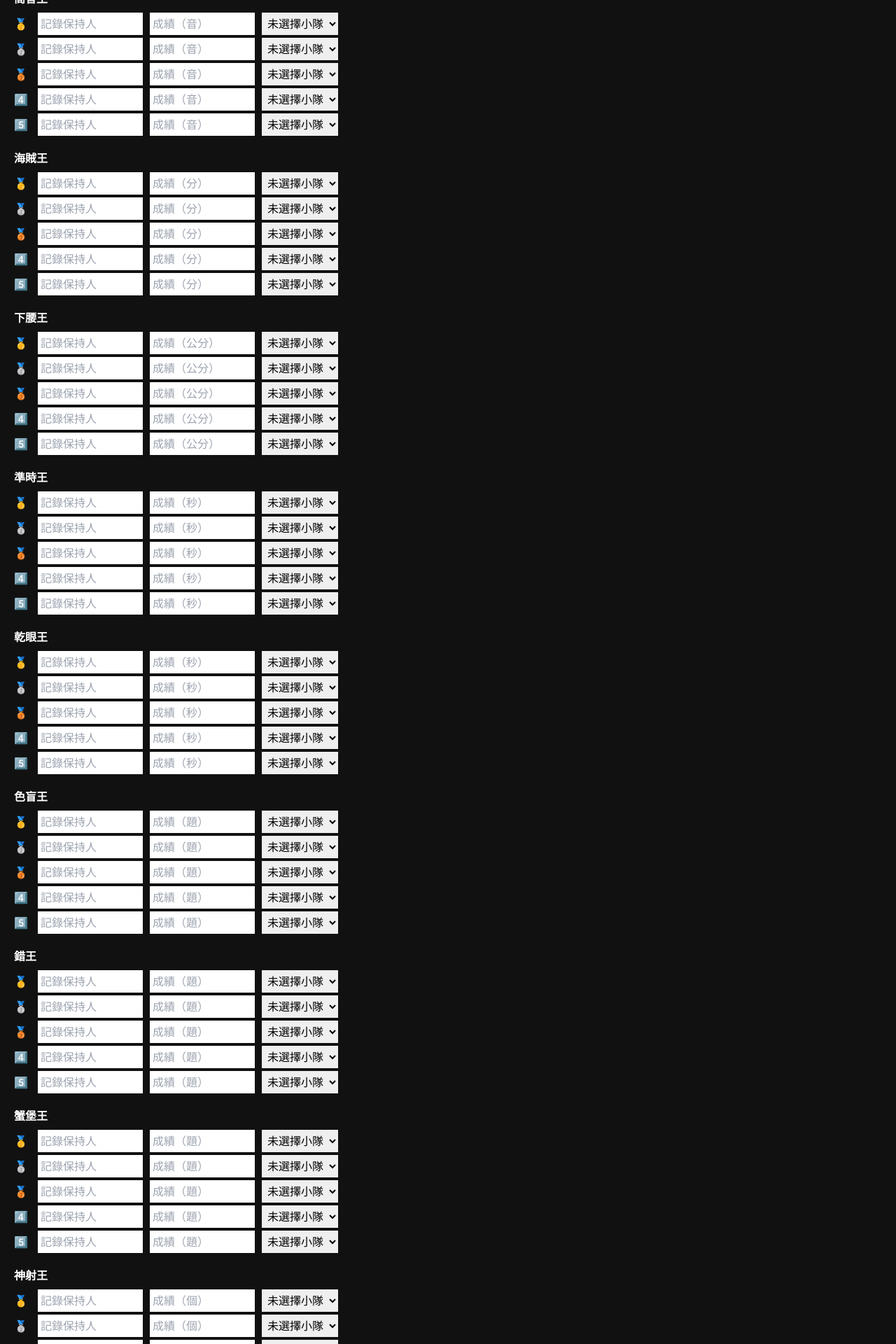
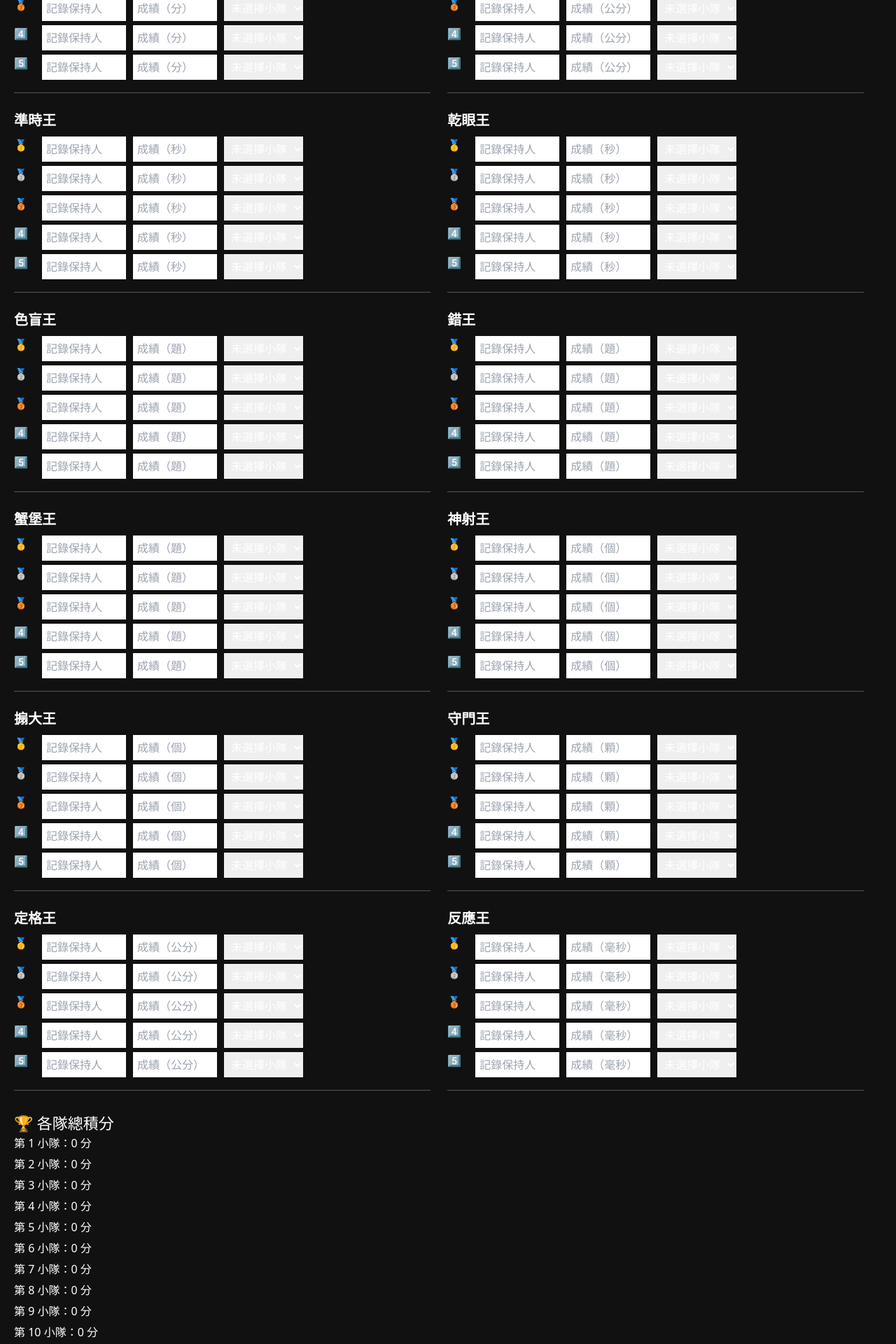
Before and after one commit to shuting72/who-is-yu-gi-oh, a Next.js app: page / in a window 1280 px wide. Shown: the part 780-2700 px from the top of the page at 70% size. Built offline with nearby package versions, Linux system fonts and the light colour scheme.

Commit message:
更新控場版面與輪播樣式、加入總積分統計、修正圖示與顏色

```diff
--- a/pages/display.js
+++ b/pages/display.js
@@ -15,25 +15,13 @@ const icons = [
   "🪭", "🥅", "🤖", "⚡"
 ];
 
-const teamColors = [
-  "#ff0000", "#ff7f00", "#ffff00", "#00ff00", "#007f00",
-  "#00ccff", "#0000ff", "#8000ff", "#ff66cc", "#a0522d"
-];
-
 const Display = () => {
   const [pageIndex, setPageIndex] = useState(0);
   const [data, setData] = useState({});
 
   useEffect(() => {
-    const fetchData = () => {
-      const stored = localStorage.getItem("scoreboard");
-      if (stored) {
-        setData(JSON.parse(stored));
-      }
-    };
-    fetchData();
-    const intervalId = setInterval(fetchData, 1000);
-    return () => clearInterval(intervalId);
+    const saved = localStorage.getItem("scoreboard");
+    if (saved) setData(JSON.parse(saved));
   }, []);
 
   useEffect(() => {
@@ -47,14 +35,13 @@ const Display = () => {
     return (
       <div className={styles.grid}>
         {stages.map((stage, index) => {
-          const record = data[stage]?.[0] || { name: "--", score: "--", team: "" };
-          const teamIndex = parseInt(record.team) - 1;
-          const bgColor = teamColors[teamIndex] || "white";
+          const score = data[stage]?.[0] || { name: "--", score: "--" };
+          const teamColor = getColorByTeam(data[stage]?.[0]?.team);
           return (
-            <div key={stage} className={styles.card} style={{ backgroundColor: bgColor }}>
+            <div key={stage} className={styles.card} style={{ backgroundColor: teamColor }}>
               <div className={styles.stageTitle}>{icons[index]} {stage}</div>
-              <div className={styles.score}>成績：{record.score}</div>
-              <div className={styles.champion}>👑 {record.name}</div>
+              <div className={styles.score}>成績：{score.score}</div>
+              <div className={styles.champion}>👑 {score.name}</div>
             </div>
           );
         })}
@@ -68,12 +55,14 @@ const Display = () => {
   const renderBlock = (index) => {
     const stage = stages[index];
     const records = data[stage] || [];
+    const unit = records.unit || getUnit(stage);
+
     return (
       <div key={stage} className={styles.block}>
         <div className={styles.stage}>{icons[index]} {stage}</div>
         {records.slice(0, 5).map((item, i) => (
           <div key={i} className={styles.entry}>
-            {["🥇", "🥈", "🥉", "4️⃣", "5️⃣"][i]} {item.name} - {item.score}{item.unit || ""}
+            {["🥇", "🥈", "🥉", "4️⃣", "5️⃣"][i]} {item.name} - {item.score}{unit}
           </div>
         ))}
       </div>
@@ -88,4 +77,22 @@ const Display = () => {
   );
 };
 
+const getUnit = (name) => {
+  const map = {
+    "USB王": "次", "跳高王": "公分", "擲筊王": "次", "高音王": "音",
+    "海賊王": "分", "下腰王": "公分", "準時王": "秒", "乾眼王": "秒",
+    "色盲王": "題", "錯王": "題", "蟹堡王": "題", "神射王": "個",
+    "搧大王": "個", "守門王": "顆", "定格王": "公分", "反應王": "毫秒"
+  };
+  return map[name] || "";
+};
+
+const getColorByTeam = (team) => {
+  const colors = [
+    "red", "orange", "yellow", "lime", "#006400", // 深綠
+    "#00ccff", "#0000cc", "purple", "deeppink", "brown"
+  ];
+  return colors[parseInt(team) - 1] || "white";
+};
+
 export default Display;
--- a/pages/index.js
+++ b/pages/index.js
@@ -20,59 +20,72 @@ const defaultRecords = [
 ];
 
 export default function Control() {
-  const [records, setRecords] = useState({});
+  const [records, setRecords] = useState([]);
+  const [teamScores, setTeamScores] = useState(Array(10).fill(0));
 
   useEffect(() => {
-    const stored = localStorage.getItem("scoreboard");
+    const stored = localStorage.getItem("records");
     if (stored) {
       setRecords(JSON.parse(stored));
     } else {
-      const initial = {};
-      defaultRecords.forEach(d => {
-        initial[d.name] = Array.from({ length: 5 }, () => ({
-          name: "",
-          score: "",
-          team: "",
-          unit: d.unit
-        }));
-      });
-      setRecords(initial);
+      setRecords(
+        defaultRecords.map((d) => ({
+          ...d,
+          holders: Array(5).fill({ name: "", score: "", team: "" }),
+        }))
+      );
     }
   }, []);
 
-  const update = (stage, index, field, value) => {
-    const updated = { ...records };
-    updated[stage][index][field] = value;
+  useEffect(() => {
+    const scores = Array(10).fill(0);
+    records.forEach((rec) => {
+      rec.holders?.forEach((h, i) => {
+        if (h.team) {
+          scores[parseInt(h.team) - 1] += 5 - i;
+        }
+      });
+    });
+    setTeamScores(scores);
+  }, [records]);
+
+  const update = (stageIndex, rankIndex, field, value) => {
+    const updated = [...records];
+    updated[stageIndex].holders[rankIndex] = {
+      ...updated[stageIndex].holders[rankIndex],
+      [field]: value,
+    };
     setRecords(updated);
-    localStorage.setItem("scoreboard", JSON.stringify(updated));
+    localStorage.setItem("records", JSON.stringify(updated));
     localStorage.setItem("broadcast", Date.now());
   };
 
   return (
     <div style={{ background: "#111", color: "#fff", minHeight: "100vh", padding: "20px" }}>
       <h2 style={{ fontSize: "28px", marginBottom: "20px" }}>控場介面</h2>
-      {defaultRecords.map((record) => (
-        <div key={record.name} style={{ marginBottom: "20px" }}>
-          <div style={{ fontWeight: "bold", marginBottom: "8px" }}>{record.name}</div>
-          {records[record.name]?.map((item, i) => (
-            <div key={i} style={{ display: "flex", alignItems: "center", gap: "10px", marginBottom: "4px" }}>
-              <span style={{ width: "24px" }}>{["🥇","🥈","🥉","4️⃣","5️⃣"][i]}</span>
+      <div style={{ display: "flex", flexWrap: "wrap", gap: "24px" }}>
+        {records.map((rec, i) => (
+          <div key={i} style={{ width: "48%", borderBottom: "1px solid #555", paddingBottom: "12px" }}>
+            <div style={{ fontWeight: "bold", fontSize: "20px", marginBottom: "8px" }}>{rec.name}</div>
+            {rec.holders.map((h, j) => (
+              <div key={j} style={{ display: "flex", gap: "10px", marginBottom: "6px" }}>
+                <span style={{ width: "30px" }}>{["🥇","🥈","🥉","4️⃣","5️⃣"][j]}</span>
                 <input
-                value={item.name}
-                onChange={(e) => update(record.name, i, "name", e.target.value)}
                   placeholder="記錄保持人"
-                style={{ padding: "4px", width: "150px", color: "black" }}
+                  value={h.name}
+                  onChange={(e) => update(i, j, "name", e.target.value)}
+                  style={{ padding: "6px", width: "120px" }}
                 />
                 <input
-                value={item.score}
-                onChange={(e) => update(record.name, i, "score", e.target.value)}
-                placeholder={`成績（${record.unit}）`}
-                style={{ padding: "4px", width: "150px", color: "black" }}
+                  placeholder={`成績（${rec.unit}）`}
+                  value={h.score}
+                  onChange={(e) => update(i, j, "score", e.target.value)}
+                  style={{ padding: "6px", width: "120px" }}
                 />
                 <select
-                value={item.team}
-                onChange={(e) => update(record.name, i, "team", e.target.value)}
-                style={{ padding: "4px", color: "black" }}
+                  value={h.team}
+                  onChange={(e) => update(i, j, "team", e.target.value)}
+                  style={{ padding: "6px" }}
                 >
                   <option value="">未選擇小隊</option>
                   {[...Array(10)].map((_, t) => (
@@ -84,5 +97,15 @@ export default function Control() {
           </div>
         ))}
       </div>
+
+      <h3 style={{ marginTop: "30px", fontSize: "22px" }}>🏆 各隊總積分</h3>
+      <ul style={{ listStyle: "none", paddingLeft: 0 }}>
+        {teamScores.map((score, i) => (
+          <li key={i} style={{ marginBottom: "6px" }}>
+            第 {i + 1} 小隊：{score} 分
+          </li>
+        ))}
+      </ul>
+    </div>
   );
 }
```
Also changed, not shown: styles/display.module.css (+23 -34 lines). Lines whose indentation alone changed are shown as unchanged.
